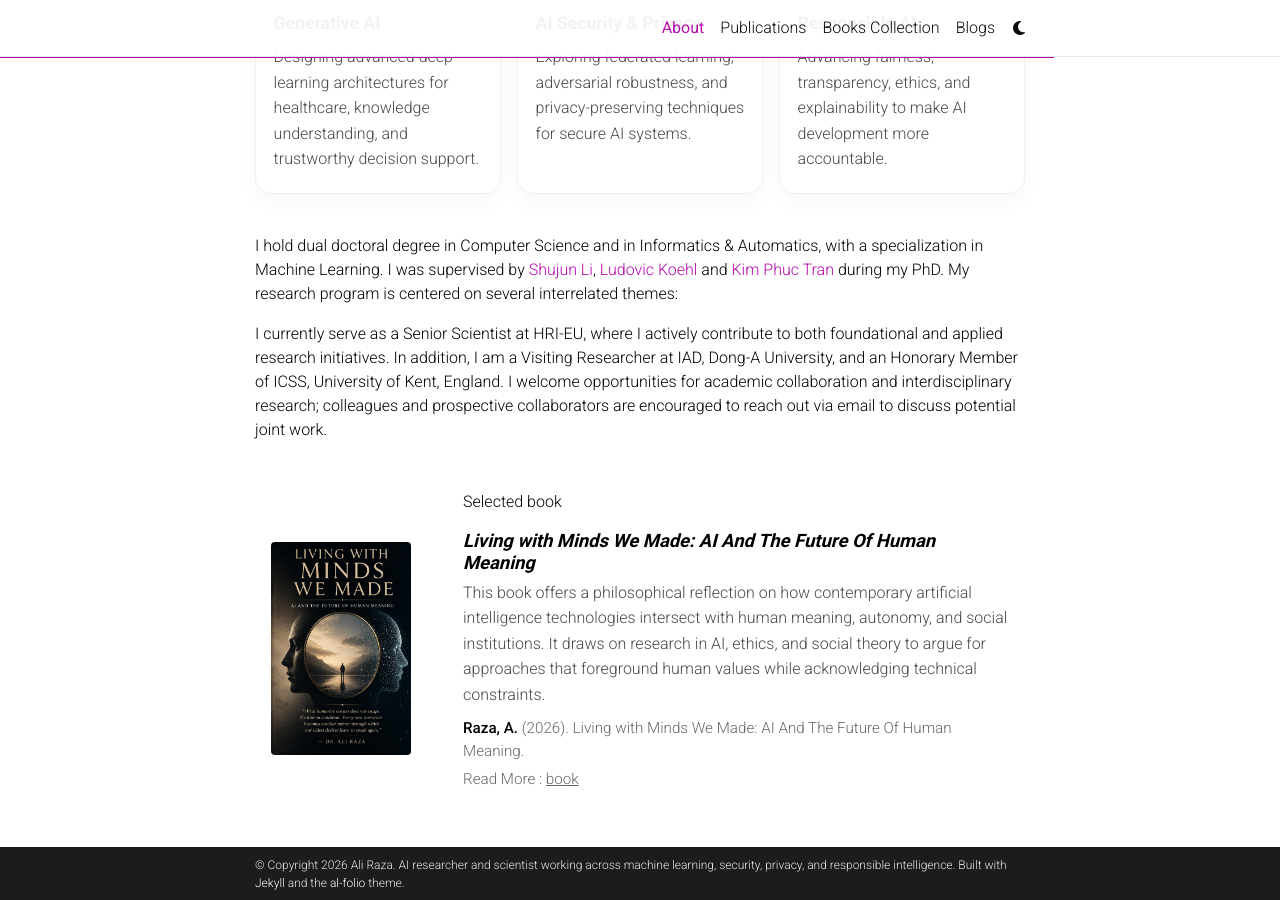
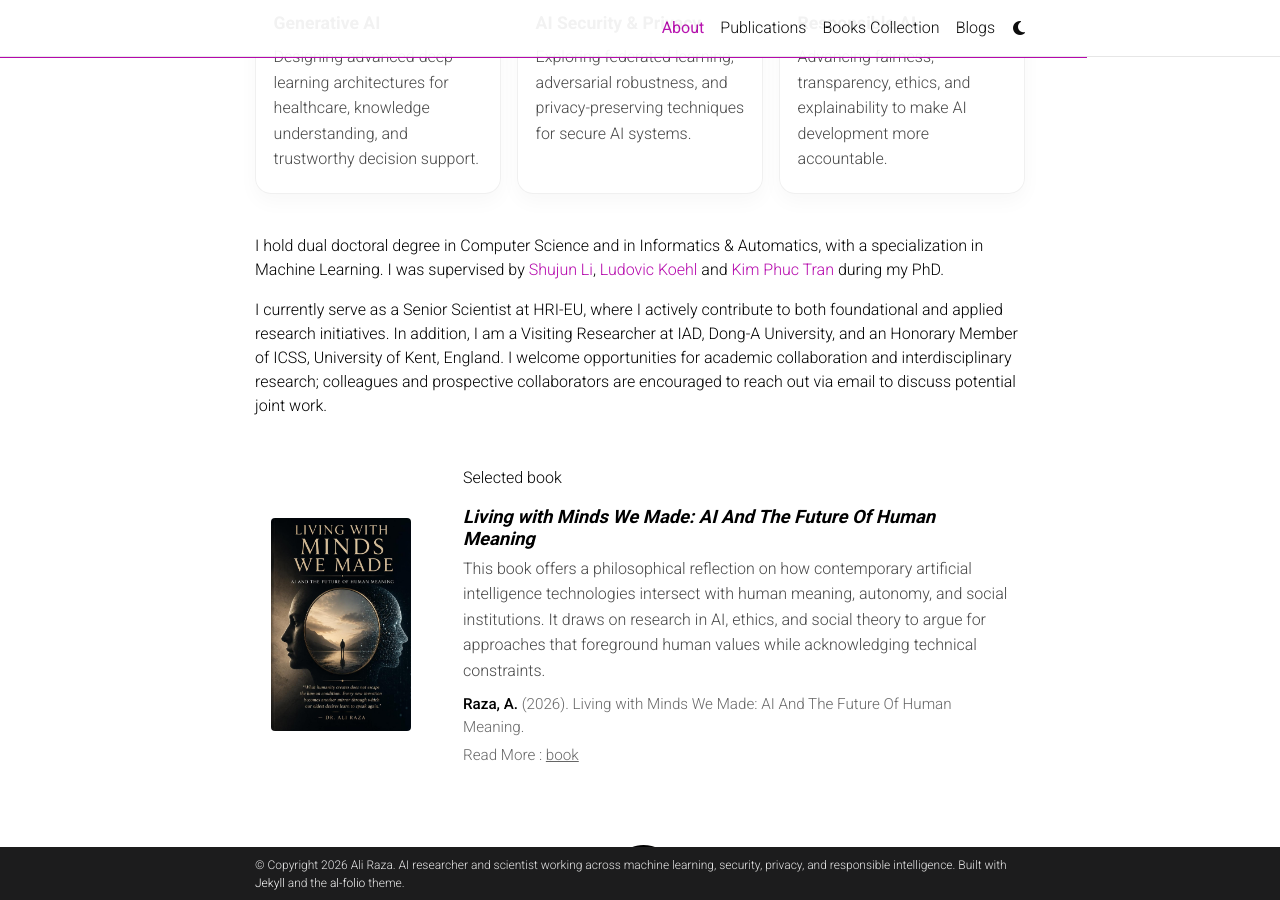
Before and after one commit to aliraza011/aliraza011.github.io, a Jekyll site: the page built from _pages/about.md, in a window 1280 px wide and 900 px high, scrolled down 648 px. Built offline with Jekyll 4.4.1, drawn with Linux system fonts in a browser that asks for light colours; comment, search, counter and statistics services are not loaded; a style sheet for code colours, icons or effects is not loaded.

Commit message:
changes2sd

```diff
--- a/_pages/about.md
+++ b/_pages/about.md
@@ -46,7 +46,7 @@
 </div>
 
 <p>
-I hold dual doctoral degree in Computer Science and in Informatics &amp; Automatics, with a specialization in Machine Learning. I was supervised by  <a href="https://www.hooklee.com"> Shujun Li</a>, <a href="https://www.linkedin.com/in/ludovic-koehl-03499343/" > Ludovic Koehl </a> and <a  href="https://sites.google.com/view/kim-phuc-tran"> Kim Phuc Tran</a> during my PhD. My research program is centered on several interrelated themes:
+I hold dual doctoral degree in Computer Science and in Informatics &amp; Automatics, with a specialization in Machine Learning. I was supervised by  <a href="https://www.hooklee.com"> Shujun Li</a>, <a href="https://www.linkedin.com/in/ludovic-koehl-03499343/" > Ludovic Koehl </a> and <a  href="https://sites.google.com/view/kim-phuc-tran"> Kim Phuc Tran</a> during my PhD.
 </p>
 
 <p>
```
